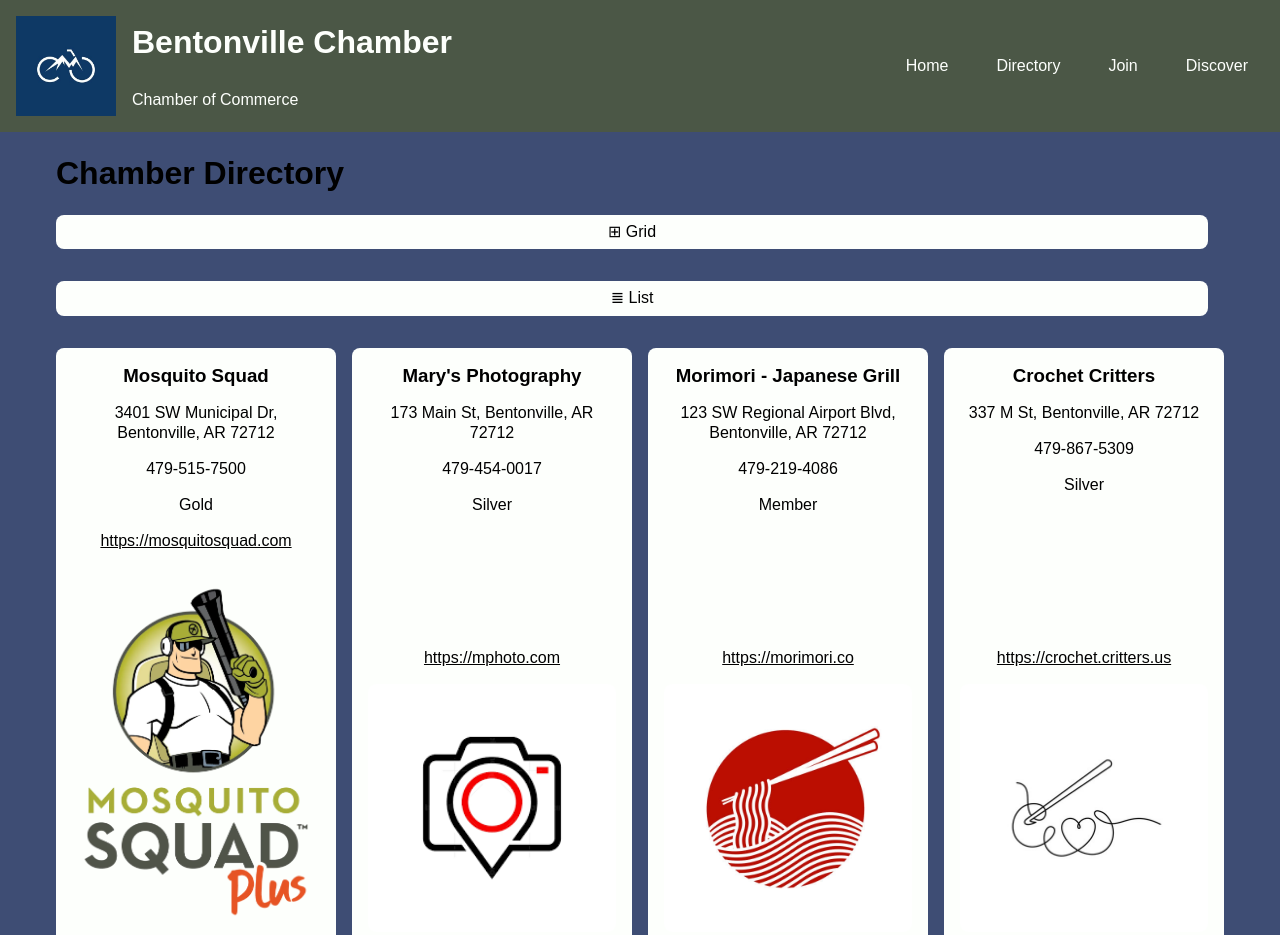
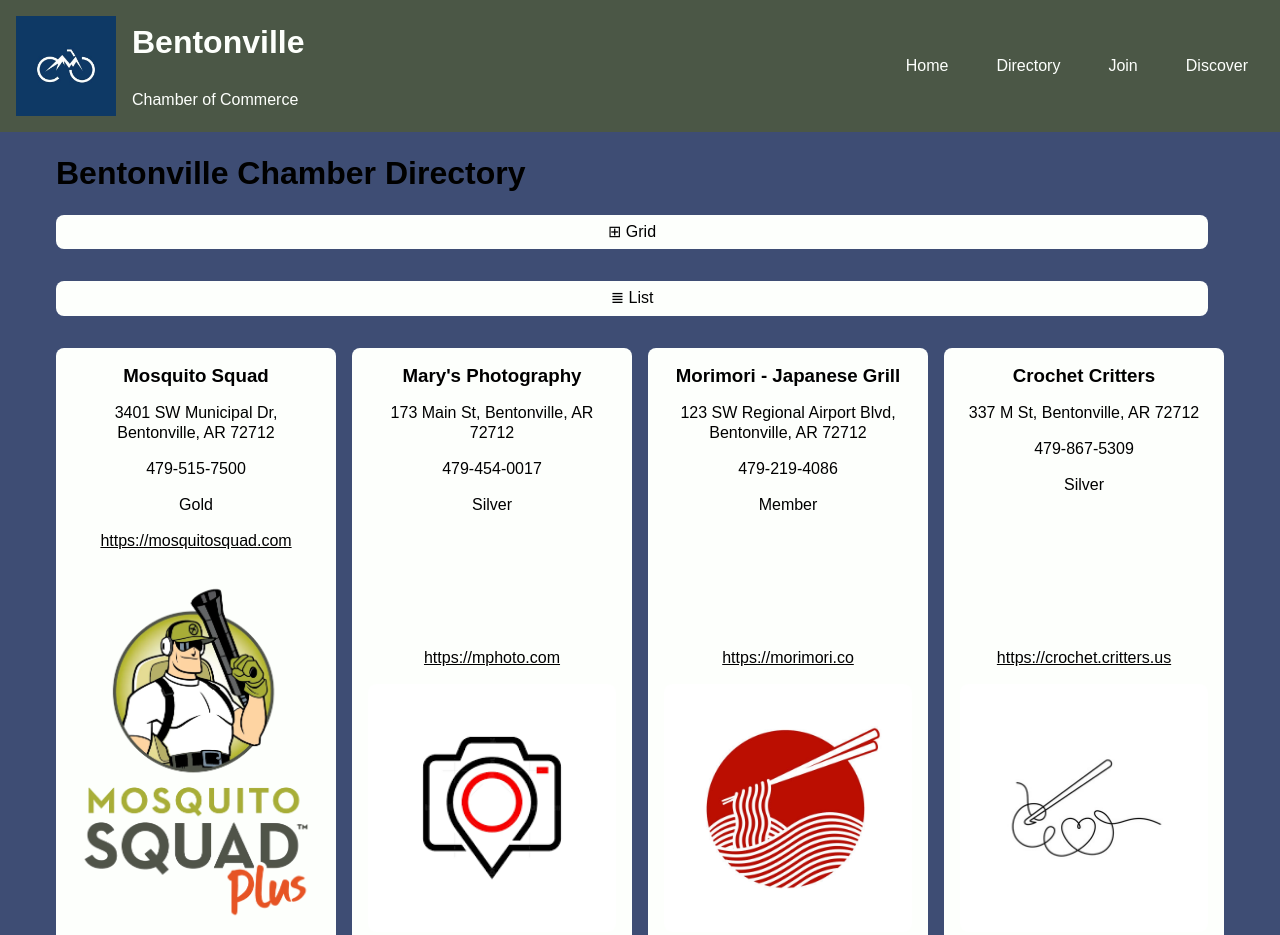
Before and after one commit to dmccool7/wdd231, a plain HTML site: page chamber/directory.html in a window 1280 px wide. Shown: the top 935 px of the page. Drawn offline with Linux system fonts and the light colour scheme.

Commit message:
naming fix

```diff
--- a/chamber/directory.html
+++ b/chamber/directory.html
@@ -17,7 +17,7 @@
 </head>
 <body>
     <header>
-        <h1>Bentonville Chamber</h1>
+        <h1>Bentonville</h1>
         <img src="images/chamber.webp" alt="chamber-logo">
         <p>Chamber of Commerce</p>
         <a id="hamburger" href="#"></a>
@@ -31,7 +31,7 @@
         </nav>
     </header>
     <main>
-        <h1>Chamber Directory</h1>
+        <h1>Bentonville Chamber Directory</h1>
         <div id="cards">
             <button id="grid">⊞ Grid</button>
 		    <button id="list">≣ List</button>
```
